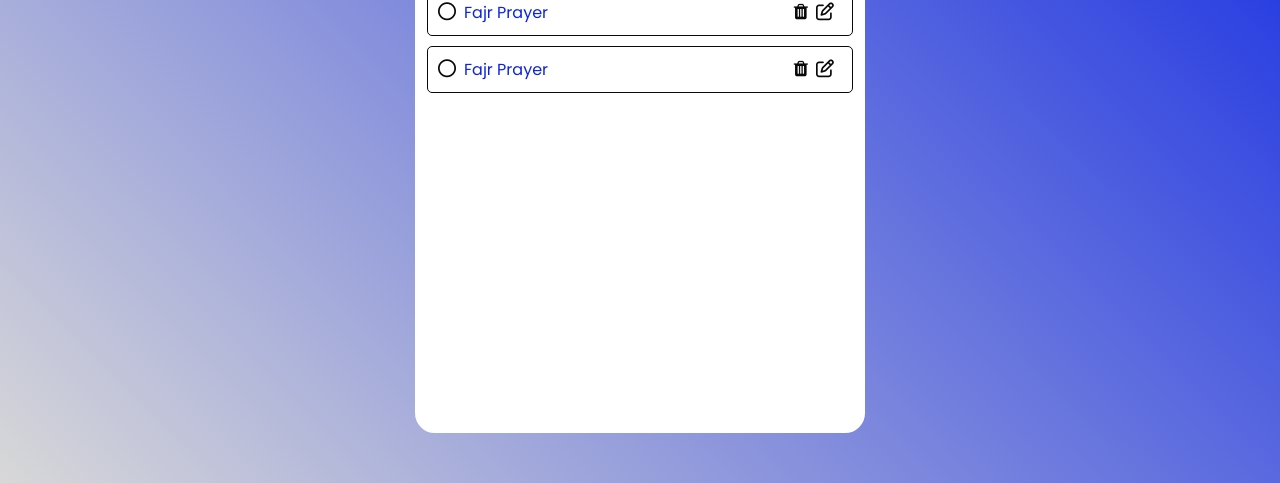
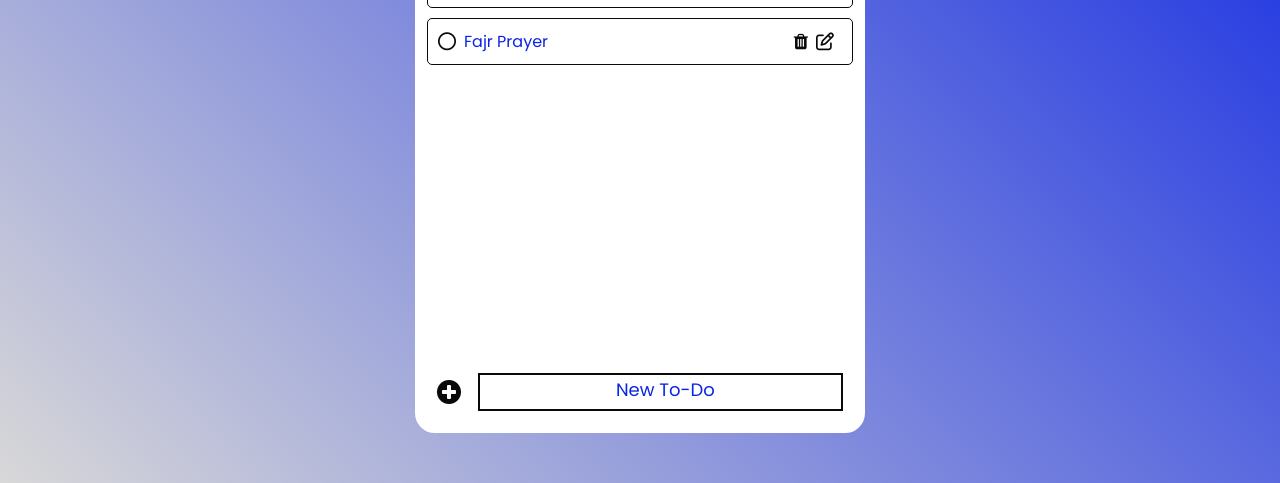
Before and after one commit to abir739/To-DO-List, a plain HTML site: page index.html in a window 1280 px wide. Shown: the part 317-800 px from the top of the page. Drawn offline with Linux system fonts and the light colour scheme.

Commit message:
add to-Do to the list

```diff
--- a/index.html
+++ b/index.html
@@ -12,7 +12,7 @@
 <body>
     <div class="container">
         <div class="header">
-            <div class="icons">
+            <div class="refresh">
                 <i class="fa fa-refresh"></i>
             </div>
             <div id="date">
@@ -34,6 +34,11 @@
                     <i class="fa fa-edit"></i>
                 </li>
             </ul>
+            <div class="add-tache">
+                <i class="fa fa-plus-circle"></i>
+                <input type="text" id="input" placeholder="New To-Do">
+
+            </div>
         </div>
     </div>
 </body>
--- a/style.css
+++ b/style.css
@@ -39,7 +39,7 @@ body {
     position: relative;
 }
 
-.header .icons i {
+.header .refresh i {
     margin-top: 15px;
     padding-right: 20px;
     font-size: 20px;
@@ -57,13 +57,15 @@ body {
 
 .content {
     display: flex;
-    justify-content: center;
+    flex-direction: column;/* the child elements will be stacked vertically*/
+    justify-content: flex-start;
     align-items: center;
 }
 
 .content .list {
     width: 100%;
     padding: 10px;
+    flex-grow: 1; /* Make the list take up remaining space */
 }
 
 .items {
@@ -89,3 +91,28 @@ body {
     flex-grow: 1;
     margin: 0;
 }
+.content .add-tache{
+    width: 100%;
+    padding: 20px;
+    display: flex;
+    flex-direction:row;
+    align-items: center;
+    justify-content: space-between;
+    margin-top: 60%;
+}
+.content .add-tache i{
+    color: #090909;
+    cursor: pointer;
+    font-size: 28px;
+}
+.content .add-tache input{
+    width: 90%;
+    height: 38px;
+    border: 2px solid #090909;
+    padding-left: 10px;
+}
+.content .add-tache input::placeholder {
+    font-size: 18px;
+    color: #0b24e3;
+    text-align: center; /* Centered placeholder text */
+}
```
Also changed, not shown: script.js (+52 -0 lines).
